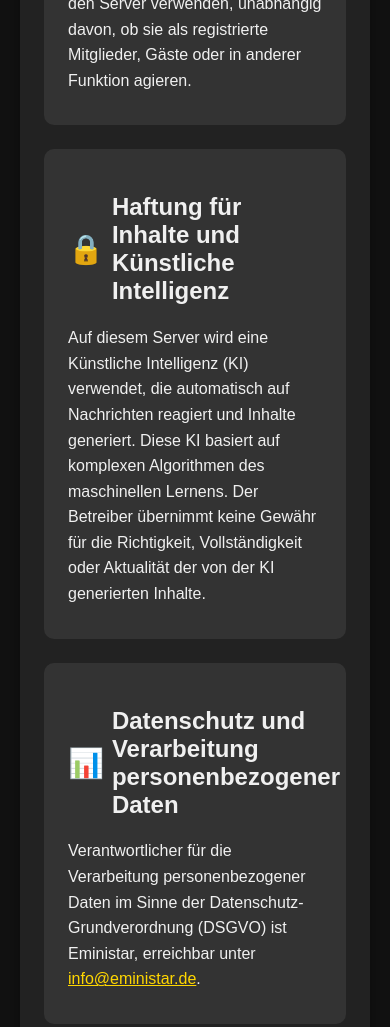
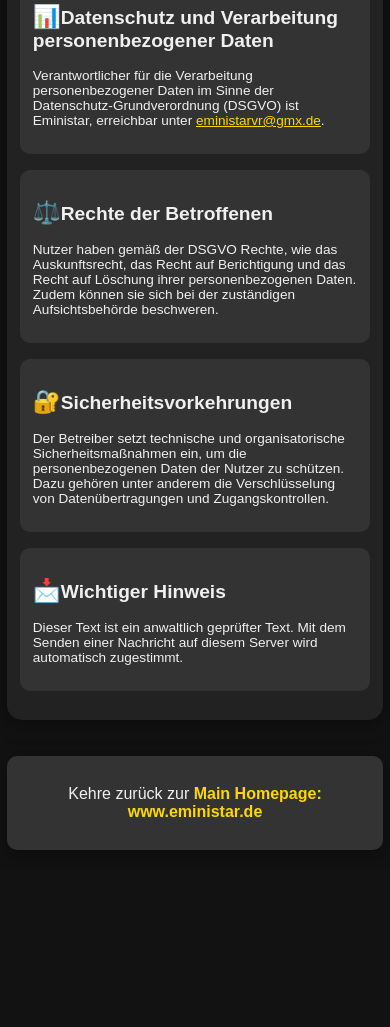
Before and after one commit to discord-eministar/-haftungsausschluss, a plain HTML site: page haft.html in a window 390 px wide. Shown: the part 750-1777 px from the top of the page. After the commit the page ends 1620 px from the top, so only its background shows below. Drawn offline with Linux system fonts and the light colour scheme.

Commit message:
Add files via upload

```diff
--- a/haft.html
+++ b/haft.html
@@ -12,7 +12,8 @@
             background: #121212;
             color: #f0f0f0;
             display: flex;
-            justify-content: center;
+            flex-direction: column;
+            align-items: center;
             padding: 20px;
             min-height: 100vh;
             margin: 0;
@@ -34,8 +35,7 @@
             border-radius: 15px;
             padding: 1.5rem;
             box-shadow: 0 4px 20px rgba(0, 0, 0, 0.4);
-            position: relative;
-            overflow: hidden;
+            margin-bottom: 1rem;
         }
 
         .rule {
@@ -53,85 +53,84 @@
             box-shadow: 0 4px 20px rgba(255, 100, 100, 0.5);
         }
 
-        /* Regenbogen-Rand und animiertes Overlay nur beim Hover */
-        .rule::before {
-            content: '';
-            position: absolute;
-            top: -3px;
-            left: -3px;
-            right: -3px;
-            bottom: -3px;
+        /* Zurück zur Startseite Container */
+        .back-container {
+            width: 90%;
+            max-width: 800px;
+            background: #333;
+            padding: 1rem;
+            margin-top: 20px;
             border-radius: 10px;
-            background: linear-gradient(45deg, #ff0066, #ffcc00, #33cc33, #00ccff, #ff33cc);
-            background-size: 300% 300%;
-            z-index: -1;
-            opacity: 0;
-            transition: opacity 0.3s ease;
+            text-align: center;
+            box-shadow: 0 4px 20px rgba(0, 0, 0, 0.4);
         }
 
-        .rule:hover::before {
-            opacity: 1;
-            animation: rainbowBorderMove 1.5s linear infinite;
+        .back-container a {
+            color: #FFD700;
+            font-weight: bold;
+            text-decoration: none;
+            transition: color 0.3s ease;
         }
 
-        /* Leichter Glow über der Regel beim Hover */
-        .rule::after {
-            content: '';
-            position: absolute;
-            top: 0;
-            left: 0;
-            right: 0;
-            height: 5px;
-            border-radius: 10px 10px 0 0;
-            background: linear-gradient(90deg, transparent, #FFD700, transparent);
-            opacity: 0;
-            transition: opacity 0.3s ease;
+        .back-container a:hover {
+            color: #ffcc00;
         }
 
-        .rule:hover::after {
-            opacity: 1;
-            animation: glow 1.5s linear infinite;
+        /* Media Queries */
+        @media (max-width: 768px) {
+            h1 {
+                font-size: 2rem;
+            }
+
+            .rules-container,
+            .back-container {
+                padding: 1rem;
+            }
+
+            .rule {
+                padding: 1rem;
+                margin-bottom: 1rem;
             }
 
             .rule h2 {
-            font-size: 1.5rem;
-            display: flex;
-            align-items: center;
+                font-size: 1.3rem;
             }
 
             .rule h2 .rule-icon {
-            margin-right: 0.5rem;
-            font-size: 1.8rem;
-            color: #FFD700;
-            transition: transform 0.3s ease;
-        }
-
-        .rule:hover h2 .rule-icon {
-            transform: scale(1.1);
+                font-size: 1.5rem;
             }
 
             .rule p {
-            font-size: 1rem;
-            line-height: 1.6;
-            margin: 0.5rem 0;
+                font-size: 0.9rem;
+            }
         }
 
-        /* Animationen */
-        @keyframes fadeIn {
-            from { opacity: 0; }
-            to { opacity: 1; }
+        @media (max-width: 480px) {
+            h1 {
+                font-size: 1.8rem;
             }
 
-        @keyframes glow {
-            0% { opacity: 0.8; }
-            50% { opacity: 1; }
-            100% { opacity: 0.8; }
+            .rules-container,
+            .back-container {
+                width: 100%;
+                padding: 0.8rem;
             }
 
-        /* Animiert den Regenbogen-Effekt kontinuierlich beim Hover */
-        @keyframes rainbowBorderMove {
-            0% { background-position: 0% 50%; }
-            100% { background-position: 100% 50%; }
+            .rule {
+                padding: 0.8rem;
+            }
+
+            .rule h2 {
+                font-size: 1.2rem;
+            }
+
+            .rule h2 .rule-icon {
+                font-size: 1.4rem;
+            }
+
+            .rule p {
+                font-size: 0.85rem;
+            }
         }
     </style>
 </head>
@@ -152,7 +151,7 @@
 
         <div class="rule">
             <h2><span class="rule-icon">📊</span>Datenschutz und Verarbeitung personenbezogener Daten</h2>
-            <p>Verantwortlicher für die Verarbeitung personenbezogener Daten im Sinne der Datenschutz-Grundverordnung (DSGVO) ist Eministar, erreichbar unter <a href="mailto:info@eministar.de" style="color: #FFD700;">info@eministar.de</a>.</p>
+            <p>Verantwortlicher für die Verarbeitung personenbezogener Daten im Sinne der Datenschutz-Grundverordnung (DSGVO) ist Eministar, erreichbar unter <a href="mailto:info@eministar.de" style="color: #FFD700;">eministarvr@gmx.de</a>.</p>
         </div>
 
         <div class="rule">
@@ -170,5 +169,9 @@
             <p>Dieser Text ist ein anwaltlich geprüfter Text. Mit dem Senden einer Nachricht auf diesem Server wird automatisch zugestimmt.</p>
         </div>
     </div>
+
+    <div class="back-container">
+        <p>Kehre zurück zur <a href="https://www.eministar.de" target="_blank">Main Homepage: www.eministar.de</a></p>
+    </div>
 </body>
 </html>
```
Also changed, not shown: index.html (+45 -21 lines). Lines whose indentation alone changed are shown as unchanged.
